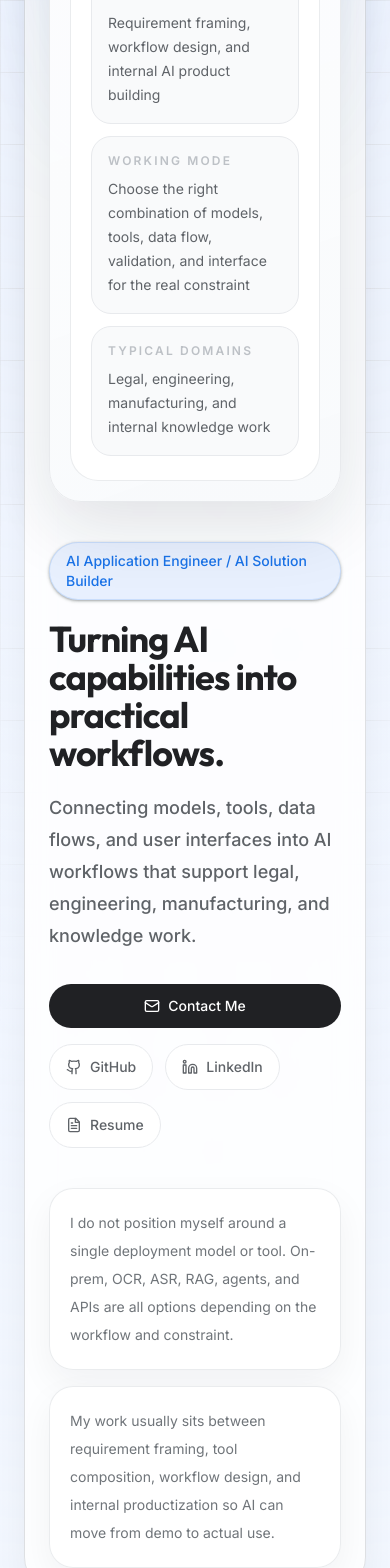
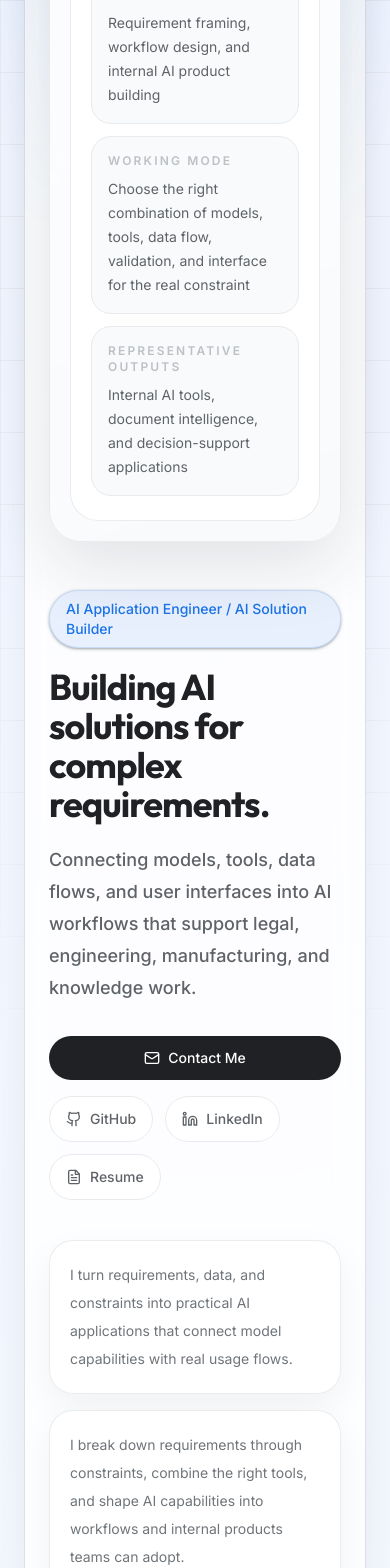
Before and after one commit to bruce-lcz/bruce-lcz.github.io, a React (Vite) app: page / in a window 390 px wide. Shown: the part 432-2000 px from the top of the page. Built offline with nearby package versions, Linux system fonts and the light colour scheme.

Commit message:
Update portfolio website content

```diff
--- a/src/components/Awards.tsx
+++ b/src/components/Awards.tsx
@@ -9,9 +9,9 @@ export const Awards = () => {
         <section className="mx-auto max-w-6xl px-6 py-20">
             <div className="mb-10 flex flex-col gap-4 md:flex-row md:items-end md:justify-between">
                 <div>
-                    <p className="editorial-kicker">{language === 'zh' ? '認可' : 'Recognition'}</p>
+                    <p className="editorial-kicker">{language === 'zh' ? '認證' : 'Recognition'}</p>
                     <h2 className="mt-3 text-3xl font-semibold tracking-tight text-gray-900">
-                        {language === 'zh' ? '獎項與認可' : 'Awards & Recognition'}
+                        {language === 'zh' ? '獎項與認證' : 'Awards & Recognition'}
                     </h2>
                 </div>
             </div>
--- a/src/components/Hero.tsx
+++ b/src/components/Hero.tsx
@@ -6,28 +6,28 @@ export const Hero = () => {
     const { config, language, toggleLanguage } = useLanguage();
     const { identity, links } = config;
     const isZh = language === 'zh';
-    const heroTitle = isZh ? '把 AI 能力整理成可用 workflow' : 'Turning AI capabilities into practical workflows.';
+    const heroTitle = isZh ? '把複雜需求做成 AI 解決方案' : 'Building AI solutions for complex requirements.';
 
     const editorialNotes = language === 'zh'
         ? [
-            '我不把自己定位成單一工具專家。On-prem、OCR、ASR、RAG、Agent 或 LLM API 都只是手段。',
-            '我的重點是根據限制拆解需求，組合合適工具，設計成團隊能採用的 workflow。',
+            '我擅長把需求、資料與限制整理成可落地的 AI 應用，讓模型能力接上實際使用流程。',
+            '根據限制拆解需求，組合合適方案，將 AI 能力設計成團隊能採用的流程與內部產品。',
         ]
         : [
-            'I do not position myself around a single deployment model or tool. On-prem, OCR, ASR, RAG, agents, and APIs are all options depending on the workflow and constraint.',
-            'My work usually sits between requirement framing, tool composition, workflow design, and internal productization so AI can move from demo to actual use.',
+            'I turn requirements, data, and constraints into practical AI applications that connect model capabilities with real usage flows.',
+            'I break down requirements through constraints, combine the right tools, and shape AI capabilities into workflows and internal products teams can adopt.',
         ];
 
     const signalCards = language === 'zh'
         ? [
             { label: '核心重點', value: '需求拆解、流程設計、內部 AI 產品化' },
             { label: '工作方式', value: '依照真實限制挑對模型、工具、資料流、驗證與介面' },
-            { label: '常見場域', value: '法務、研發、製造與內部知識工作' },
+            { label: '代表產出', value: '內部 AI 解決方案、文件智能處理與決策支援應用' },
         ]
         : [
             { label: 'Core Focus', value: 'Requirement framing, workflow design, and internal AI product building' },
             { label: 'Working Mode', value: 'Choose the right combination of models, tools, data flow, validation, and interface for the real constraint' },
-            { label: 'Typical Domains', value: 'Legal, engineering, manufacturing, and internal knowledge work' },
+            { label: 'Representative Outputs', value: 'Internal AI tools, document intelligence, and decision-support applications' },
         ];
 
     return (
@@ -69,25 +69,21 @@ export const Hero = () => {
                         </div>
                     </div>
 
-                    <div className={`grid gap-10 lg:items-center ${isZh ? 'lg:grid-cols-[minmax(0,1.42fr)_minmax(320px,0.78fr)]' : 'lg:grid-cols-[minmax(0,1.25fr)_minmax(320px,0.9fr)]'}`}>
+                    <div className="grid gap-12 lg:grid-cols-[minmax(0,1.15fr)_minmax(300px,0.78fr)] lg:items-center xl:gap-14">
                         <div className="order-2 lg:order-1">
-                            <div className={`mb-5 inline-flex items-center rounded-full border border-primary/15 bg-primary-50 text-primary shadow-sm ${isZh ? 'px-3.5 py-1.5 text-[0.95rem]' : 'px-4 py-2 text-sm'} font-medium`}>
+                            <div className="mb-5 inline-flex items-center rounded-full border border-primary/15 bg-primary-50 px-4 py-2 text-sm font-medium text-primary shadow-sm">
                                 {identity.role}
                             </div>
 
-                            {isZh ? (
-                                <h1 className="max-w-[620px] text-[3.25rem] font-semibold leading-[1.08] tracking-[-0.035em] text-gray-900 md:text-[4.2rem]">
-                                    把 AI 能力
-                                    <br />
-                                    整理成可用 workflow
-                                </h1>
-                            ) : (
-                                <h1 className="max-w-3xl text-4xl font-semibold leading-[1.05] text-gray-900 md:text-6xl">
-                                    {heroTitle}
-                                </h1>
-                            )}
+                            <h1
+                                className={`max-w-[680px] text-4xl font-semibold leading-[1.08] text-gray-900 md:text-5xl ${
+                                    isZh ? 'xl:text-[3rem]' : 'xl:text-[3.35rem]'
+                                }`}
+                            >
+                                {heroTitle}
+                            </h1>
 
-                            <p className={`mt-5 font-medium text-gray-700 ${isZh ? 'max-w-[640px] text-[1.02rem] leading-[1.95] md:text-[1.15rem]' : 'max-w-2xl text-lg leading-8 md:text-[1.35rem]'}`}>
+                            <p className="mt-5 max-w-[620px] text-lg font-medium leading-8 text-gray-700 md:text-xl">
                                 {identity.tagline}
                             </p>
 
@@ -130,11 +126,11 @@ export const Hero = () => {
                                 </div>
                             </div>
 
-                            <div className={`mt-10 grid gap-4 ${isZh ? 'md:grid-cols-[minmax(0,1fr)_minmax(0,1fr)]' : 'md:grid-cols-2'}`}>
+                            <div className="mt-10 grid gap-4 md:grid-cols-2">
                                 {editorialNotes.map((paragraph) => (
                                     <div
                                         key={paragraph}
-                                        className={`rounded-[24px] border border-gray-200/90 bg-white/95 text-gray-600 shadow-[0_14px_36px_rgba(15,23,42,0.05)] ${isZh ? 'p-4 text-[0.94rem] leading-[1.8] md:min-h-[118px]' : 'p-5 text-sm leading-7 md:min-h-[148px]'}`}
+                                        className="min-h-[148px] rounded-[24px] border border-gray-200/90 bg-white/95 p-5 text-sm leading-7 text-gray-600 shadow-[0_14px_36px_rgba(15,23,42,0.05)]"
                                     >
                                         {paragraph}
                                     </div>
@@ -143,7 +139,7 @@ export const Hero = () => {
                         </div>
 
                         <div className="order-1 lg:order-2">
-                            <div className="relative mx-auto max-w-[420px]">
+                            <div className="relative mx-auto max-w-[390px]">
                                 <div className="absolute -inset-3 rounded-[36px] bg-[radial-gradient(circle_at_top,rgba(26,115,232,0.20),transparent_60%)] blur-2xl" />
                                 <div className="relative rounded-[32px] border border-gray-200 bg-[linear-gradient(160deg,rgba(255,255,255,0.96),rgba(248,250,252,0.98))] p-5 shadow-[0_24px_70px_rgba(15,23,42,0.12)]">
                                     <div className="rounded-[28px] border border-gray-200/90 bg-white px-5 py-6">
@@ -161,11 +157,11 @@ export const Hero = () => {
                                             </p>
                                             <div className="mt-4 space-y-3">
                                                 {signalCards.map((card) => (
-                                                    <div key={card.label} className={`rounded-[20px] border border-gray-200 bg-gray-50/80 ${isZh ? 'px-4 py-3.5' : 'px-4 py-4'}`}>
-                                                        <p className={`font-semibold text-gray-400 ${isZh ? 'text-[0.8rem] tracking-[0.08em]' : 'text-xs uppercase tracking-[0.18em]'}`}>
+                                                    <div key={card.label} className="rounded-[20px] border border-gray-200 bg-gray-50/80 px-4 py-4">
+                                                        <p className="text-xs font-semibold uppercase tracking-[0.18em] text-gray-400">
                                                             {card.label}
                                                         </p>
-                                                        <p className={`mt-2 text-gray-700 ${isZh ? 'text-[0.95rem] leading-7' : 'text-sm leading-6'}`}>
+                                                        <p className="mt-2 text-sm leading-6 text-gray-700">
                                                             {card.value}
                                                         </p>
                                                     </div>
--- a/src/components/ProjectMockupVisual.tsx
+++ b/src/components/ProjectMockupVisual.tsx
@@ -217,7 +217,7 @@ const GenAIWorkspaceVisual = () => (
         header="Internal GenAI Workspace"
         status="Models Online"
         footer="Internal chat, multimodal review, and coding assistance inside one secure workspace"
-        tags={['Internal Workspace', 'Model Access', 'Multimodal Support']}
+        tags={['Internal AI Platform', 'LLM Application', 'Multimodal Support']}
     >
         <div className="grid gap-3 md:grid-cols-[0.78fr_1.22fr]">
             <section className="rounded-2xl border border-white/8 bg-white/[0.03] p-4">
--- a/src/components/WhatIActuallyBuild.tsx
+++ b/src/components/WhatIActuallyBuild.tsx
@@ -51,13 +51,13 @@ export const WhatIActuallyBuild = () => {
         ];
 
     return (
-        <section className="mx-auto max-w-6xl scroll-mt-24 px-6 py-10 md:py-14" id="what-i-build">
+        <section className="mx-auto max-w-6xl scroll-mt-24 py-10 md:py-14" id="what-i-build">
             <div className="rounded-[32px] border border-white/80 bg-white/90 p-6 shadow-[0_24px_80px_rgba(15,23,42,0.08)] backdrop-blur md:p-8">
                 <div className="mb-8 grid gap-5 lg:grid-cols-[minmax(0,0.8fr)_minmax(0,1fr)] lg:items-end">
                     <div>
-                        <p className="editorial-kicker">{language === 'zh' ? '工作方式' : 'Working Style'}</p>
+                        <p className="editorial-kicker">{language === 'zh' ? '能力面向' : 'Capabilities'}</p>
                         <h2 className="mt-3 text-3xl font-semibold tracking-tight text-gray-900 md:text-4xl">
-                            {language === 'zh' ? '我實際打造的東西' : 'What I Actually Build'}
+                            {language === 'zh' ? 'AI 應用與工具化案例' : 'AI Applications and Tooling Cases'}
                         </h2>
                     </div>
                     <p className="max-w-[42rem] text-[0.98rem] leading-7 text-gray-600">
--- a/src/data/common.ts
+++ b/src/data/common.ts
@@ -5,8 +5,8 @@ export const PERSONAL_INFO = {
     nameZh: 'Bruce Cheng',
     email: 'bruce.zheng0814@gmail.com',
     avatar: '/assets/avatar.png',
-    taglineEn: 'Turning AI capabilities into practical workflows.',
-    taglineZh: '把 AI 變成可用流程',
+    taglineEn: 'Turning complex requirements into AI tools teams can use.',
+    taglineZh: '???????????? AI ??',
 };
 
 export const SOCIAL_LINKS = {
--- a/src/data/projects.ts
+++ b/src/data/projects.ts
@@ -20,7 +20,7 @@ const UNIFIED_PROJECTS_MAP: UnifiedProject[] = [
         period: '2026/05',
         companyId: 'pixart',
         visualType: 'asc-merge-c-generator',
-        heroBadges: ['Internal Automation Tool', 'Encoding-Safe ASC Processing', 'Downloadable C Export'],
+        heroBadges: ['Productionized Internal Tool', 'Workflow Automation', 'File-to-Code Conversion'],
         heroImage: '/images/projects/asc-merge-c-generator-hero.svg',
         techStack: ['Open WebUI', 'Python', 'Native Tool Calling', 'Nginx', 'Docker Compose'],
         translations: {
@@ -28,8 +28,8 @@ const UNIFIED_PROJECTS_MAP: UnifiedProject[] = [
                 title: 'ASC Merge & C Code Generator',
                 role: 'AI Application Engineer',
                 company: 'PixArt Imaging Inc.',
-                shortDescription: 'Built an internal AI-assisted workflow that merged ASC configuration files in order, preserved RD annotations, and exported downloadable C initialization code for SD users.',
-                description: 'An internal automation tool that turned fragile copy-paste work into a controlled file-processing workflow.',
+                shortDescription: 'Packaged a manual ASC merge and C code conversion process into a reusable internal tool for SD users.',
+                description: 'A reusable internal tool that turned manual configuration-file handling into a guided workflow.',
                 keyFeatures: [
                     'Supports both single-file conversion and ordered multi-file merge workflows',
                     'Preserves RD comments, Chinese annotations, and append-based initialization order during processing',
@@ -39,9 +39,9 @@ const UNIFIED_PROJECTS_MAP: UnifiedProject[] = [
                     'ASC files arrived with mixed encodings, inconsistent formatting, and comments that could not be lost during conversion.',
                     'The interaction flow had to collect inputs step by step instead of dumping all configuration questions on the user at once.',
                 ],
-                summary: 'Built an internal AI-assisted workflow that merged ASC configuration files in order, preserved RD annotations, and exported downloadable C initialization code for SD users.',
+                summary: 'Packaged a manual ASC merge and C code conversion process into a reusable internal tool for SD users.',
                 beforeSummary: 'SD users had to manually merge RD-provided ASC files, fix encoding issues, preserve comments, and then turn the result into C initialization code by hand.',
-                afterSummary: 'Upload, file-order confirmation, encoding-safe parsing, C generation, and downloadable export were brought together in one guided Open WebUI workflow.',
+                afterSummary: 'Packaged the ASC merge and C code conversion process into a reusable internal tool, helping the SD team turn a manual configuration-file workflow into a guided, confirmable, and downloadable standardized process.',
                 context: [
                     'SD users regularly received one or more ASC configuration files from RD teams and needed to convert them into usable initialization code.',
                     'The work was repetitive, but it still required careful handling of file order, comments, Chinese annotations, and output format details.',
@@ -77,14 +77,14 @@ const UNIFIED_PROJECTS_MAP: UnifiedProject[] = [
                     'Improved reliability by preserving Chinese annotations, RD comments, and merge order in an on-premise internal workflow.',
                     'Created a reusable Open WebUI automation pattern for future file-to-code internal tools.',
                 ],
-                cardTags: ['Internal Tool', 'Encoding Handling', 'File-to-Code Workflow'],
+                cardTags: ['Productionized Internal Tool', 'Workflow Automation', 'Engineering Productivity', 'File-to-Code Conversion'],
             },
             zh: {
                 title: 'ASC 合併與 C Code 產生器',
                 role: 'AI Application Engineer',
                 company: 'PixArt Imaging Inc.',
-                shortDescription: '建立一套給 SD 使用的內部 AI 輔助流程，能依序合併 ASC 設定檔、保留 RD 註解，並匯出可下載的 C 初始化程式碼。',
-                description: '把原本脆弱的手動複製貼上流程，整理成可重複使用的內部檔案處理工具。',
+                shortDescription: '將 ASC 合併與 C code 轉換流程整理成 SD 團隊可重複使用的內部工具。',
+                description: '把原本仰賴人工整理的設定檔流程，轉成可輸入、可確認、可下載的標準化操作。',
                 keyFeatures: [
                     '同時支援單一 ASC 轉換與多 ASC 依序合併流程',
                     '在處理過程中保留 RD 註解、中文標註與 append 式初始化順序',
@@ -94,9 +94,9 @@ const UNIFIED_PROJECTS_MAP: UnifiedProject[] = [
                     'ASC 檔可能混用不同編碼、格式不一致，且轉換過程不能遺失 RD 註解與中間說明。',
                     '互動流程必須逐步蒐集資訊，不能一次把所有設定問題丟給使用者。',
                 ],
-                summary: '建立一套給 SD 使用的內部 AI 輔助流程，能依序合併 ASC 設定檔、保留 RD 註解，並匯出可下載的 C 初始化程式碼。',
+                summary: '將 ASC 合併與 C code 轉換流程整理成 SD 團隊可重複使用的內部工具。',
                 beforeSummary: 'SD 使用者過去要手動合併 RD 提供的 ASC 檔、修正編碼、保留註解，再自行轉成 C 初始化程式碼，流程耗時又容易出錯。',
-                afterSummary: '我把上傳、檔案順序確認、編碼安全讀取、C code 產生與下載匯出，整合成一個 Open WebUI 引導式流程。',
+                afterSummary: '將 ASC 合併與 C code 轉換流程包裝成可重複使用的內部工具，協助 SD 團隊把原本仰賴人工整理的設定檔流程，轉成可輸入、可確認、可下載的標準化操作。',
                 context: [
                     'SD 使用者經常收到一份或多份來自 RD 的 ASC 設定檔，並需要把內容整理成可用的初始化程式碼。',
                     '這類工作雖然重複，但對檔案順序、註解保留、中文標註與輸出格式都很敏感。',
@@ -115,7 +115,7 @@ const UNIFIED_PROJECTS_MAP: UnifiedProject[] = [
                 ],
                 outcome: [
                     '降低 SD 使用者在 RD 設定檔合併與轉換上的手動成本。',
-                    '把註解保留、順序控制與下載輸出整合進同一套可重複使用的內部工具，提升整體可靠性。',
+                    '把註解保留、順序確認與下載輸出整合進同一套可重複使用的流程，降低人工整理與格式確認成本。',
                 ],
                 problemSolved: [
                     '手動合併 ASC 檔不只花時間，也很容易在檔案順序或重複位址處理上出錯。',
@@ -132,7 +132,7 @@ const UNIFIED_PROJECTS_MAP: UnifiedProject[] = [
                     '在內網環境下保留中文標註、RD 註解與檔案順序，提升流程可信度與可重複性。',
                     '建立可延伸到其他 file-to-code 類型工具的 Open WebUI 內部自動化模式。',
                 ],
-                cardTags: ['內部工具', '編碼處理', '檔案轉程式流程'],
+                cardTags: ['工具化落地', '流程自動化', '工程效率提升', '檔案轉程式流程'],
             },
         },
     },
@@ -142,7 +142,7 @@ const UNIFIED_PROJECTS_MAP: UnifiedProject[] = [
         visualType: 'genai-workspace',
         period: '2025 - Present',
         companyId: 'pixart',
-        heroBadges: ['Internal GenAI Workspace', 'Engineering AI Workflow', 'Model Access Layer'],
+        heroBadges: ['Internal AI Platform', 'LLM Application', 'Engineering Productivity'],
         heroImage: '/images/projects/genai-workspace-hero.svg',
         techStack: ['Python', 'vLLM', 'Model Serving', 'Document Utilities', 'Docker'],
         translations: {
@@ -198,7 +198,7 @@ const UNIFIED_PROJECTS_MAP: UnifiedProject[] = [
                     'Helped engineering teams use AI in recurring work instead of isolated demos.',
                     'Provided a reusable internal workspace pattern for later document, coding, and analysis workflows.',
                 ],
-                cardTags: ['Internal AI Workspace', 'Model Access', 'Engineering Workflow', 'Document Utilities'],
+                cardTags: ['Internal AI Platform', 'LLM Application', 'Engineering Productivity', 'Document Intelligence'],
             },
             zh: {
                 title: '工程團隊 GenAI 工作區',
@@ -217,7 +217,7 @@ const UNIFIED_PROJECTS_MAP: UnifiedProject[] = [
                 ],
                 summary: '建置並整合內部 GenAI 工作區，協助工程使用者更容易存取內部模型與任務導向 AI 工具，支援程式輔助、文件閱讀與技術分析等日常工作情境。',
                 beforeSummary: '工程使用者原本需分散使用不同 AI 工具，單純的模型端點也不易直接融入日常工作流程。',
-                afterSummary: '整合內部模型存取、可重用的互動模式，以及文件/圖片處理相關工具，形成一個貼近工程任務的共享工作區。',
+                afterSummary: '整合 LLM 應用入口、可重用的互動模式，以及文件/圖片處理相關工具，形成一個貼近工程任務的共享工作區。',
                 context: [
                     '工程團隊希望把 AI 用在 coding、文件理解與技術分析等日常工作。',
                     '真正的需求不是一個聊天機器人，而是一個能承接多種 AI 工具使用情境的內部工作區。',
@@ -239,7 +239,7 @@ const UNIFIED_PROJECTS_MAP: UnifiedProject[] = [
                     '為後續的文件、程式輔助與分析 workflow 建立可重用的內部工作區模式。',
                 ],
                 problemSolved: [
-                    '團隊缺少一個能在日常工程流程中使用多種 AI 工具情境的內部入口。',
+                    '團隊缺少一個能在日常工程任務中使用多種 AI 工具情境的內部入口。',
                     '只有模型 API 或 endpoint，並不足以形成可被採用的工作流程。',
                 ],
                 implementationHighlights: [
@@ -251,7 +251,7 @@ const UNIFIED_PROJECTS_MAP: UnifiedProject[] = [
                     '讓 AI 更容易進入工程團隊的日常工作，而不只是停留在 demo。',
                     '建立後續內部 AI workflow 可重用的工作區模式。',
                 ],
-                cardTags: ['內部 AI 工作區', '模型存取', '工程流程', '文件工具'],
+                cardTags: ['內部 AI 平台', 'LLM 應用導入', '工程效率提升', '文件智能處理'],
             },
         },
     },
@@ -261,9 +261,9 @@ const UNIFIED_PROJECTS_MAP: UnifiedProject[] = [
         visualType: 'legal-comparison',
         period: '2026/02 - 2026/03',
         companyId: 'pixart',
-        heroBadges: ['Internal Review Workflow', 'Document Comparison', 'Review Support'],
+        heroBadges: ['Contract Comparison', 'Document Intelligence', 'Human Review Workflow'],
         heroImage: '/images/projects/legal-document-comparison-hero.svg',
-        techStack: ['Python', 'FastAPI', 'vLLM', 'Document Parsing', 'Review Support'],
+        techStack: ['Python', 'FastAPI', 'vLLM', 'Document Parsing', 'Human Review Workflow'],
         translations: {
             en: {
                 title: 'Legal Document Comparison Web App',
@@ -318,7 +318,7 @@ const UNIFIED_PROJECTS_MAP: UnifiedProject[] = [
                     'Helped legal users compare sensitive documents without relying on external AI services.',
                     'Showed how AI-assisted document comparison could be packaged into a usable internal review tool.',
                 ],
-                cardTags: ['Internal Review Tool', 'Document Comparison', 'Human-in-the-Loop Review', 'Review Support'],
+                cardTags: ['Contract Comparison', 'Document Intelligence', 'Human-in-the-Loop Review', 'Workflow Automation'],
             },
             zh: {
                 title: '法務文件比對 Web App',
@@ -344,7 +344,7 @@ const UNIFIED_PROJECTS_MAP: UnifiedProject[] = [
                 ],
                 constraint: [
                     '文件屬於敏感資料，需要在公司內部環境處理。',
-                    '掃描文件格式不穩，且法務審閱需要人工覆核支援，不能只依賴模型輸出。',
+                    '掃描文件格式不穩，且法務審閱需要保留人工判斷，不能只依賴模型輸出。',
                 ],
                 myRole: [
                     '我把需求拆成文件解析、比對輔助、一致性檢查輔助與人工審閱四個步驟。',
@@ -372,7 +372,7 @@ const UNIFIED_PROJECTS_MAP: UnifiedProject[] = [
                     '協助法務在避免依賴外部 AI 工具的情況下處理敏感文件比對。',
                     '示範 AI 輔助文件比對如何被包裝成可使用的內部審閱工具。',
                 ],
-                cardTags: ['內部審閱工具', '文件比對', 'Human-in-the-Loop', '覆核支援'],
+                cardTags: ['合約差異比較', '文件智能處理', 'Human-in-the-Loop', '流程自動化'],
             },
         },
     },
@@ -438,7 +438,7 @@ const UNIFIED_PROJECTS_MAP: UnifiedProject[] = [
                     'Made first-draft patent translation more reviewable and more consistent for legal and engineering teams.',
                     'Packaged LLM translation capability into an internal workflow teams could reuse.',
                 ],
-                cardTags: ['Translation Workflow', 'Terminology Support', 'DOCX Processing', 'Internal Tool'],
+                cardTags: ['Long-Form Translation', 'Document Intelligence', 'Terminology Consistency', 'Productionized Internal Tool'],
             },
             zh: {
                 title: '專利翻譯流程 Web App',
@@ -491,7 +491,7 @@ const UNIFIED_PROJECTS_MAP: UnifiedProject[] = [
                     '讓法務與工程團隊更容易處理可審閱的專利翻譯初稿。',
                     '把 LLM 翻譯能力包裝成可重複使用的內部流程。',
                 ],
-                cardTags: ['翻譯流程', '術語支援', 'DOCX 處理', '內部工具'],
+                cardTags: ['長文翻譯', '文件智能處理', '術語一致性', '工具化落地'],
             },
         },
     },
@@ -674,7 +674,7 @@ const UNIFIED_PROJECTS_MAP: UnifiedProject[] = [
                     'Improved how engineering teams approached cross-source manufacturing analysis.',
                     'Created a stronger foundation for domain-aware AI support in operations.',
                 ],
-                cardTags: ['Decision Support', 'Cross-Source Reasoning', 'Domain Workflow'],
+                cardTags: ['Manufacturing Knowledge Integration', 'RAG Application', 'Multi-Agent System', 'Data Query Assistant'],
             },
             zh: {
                 title: '製造知識助理',
@@ -727,7 +727,7 @@ const UNIFIED_PROJECTS_MAP: UnifiedProject[] = [
                     '改善工程團隊進行跨來源製造分析的方式。',
                     '為營運現場建立更貼近領域脈絡的 AI 支援基礎。',
                 ],
-                cardTags: ['決策支援', '跨來源判斷', '領域 workflow'],
+                cardTags: ['製造知識整合', 'RAG 應用', 'Multi-Agent', '資料查詢助理'],
             },
         },
     },
```
Also changed, not shown: src/components/Projects.tsx (+6 -6 lines), src/components/Skills.tsx (+3 -6 lines), src/data/config.en.ts (+6 -6 lines), src/data/config.zh.ts (+7 -7 lines).
